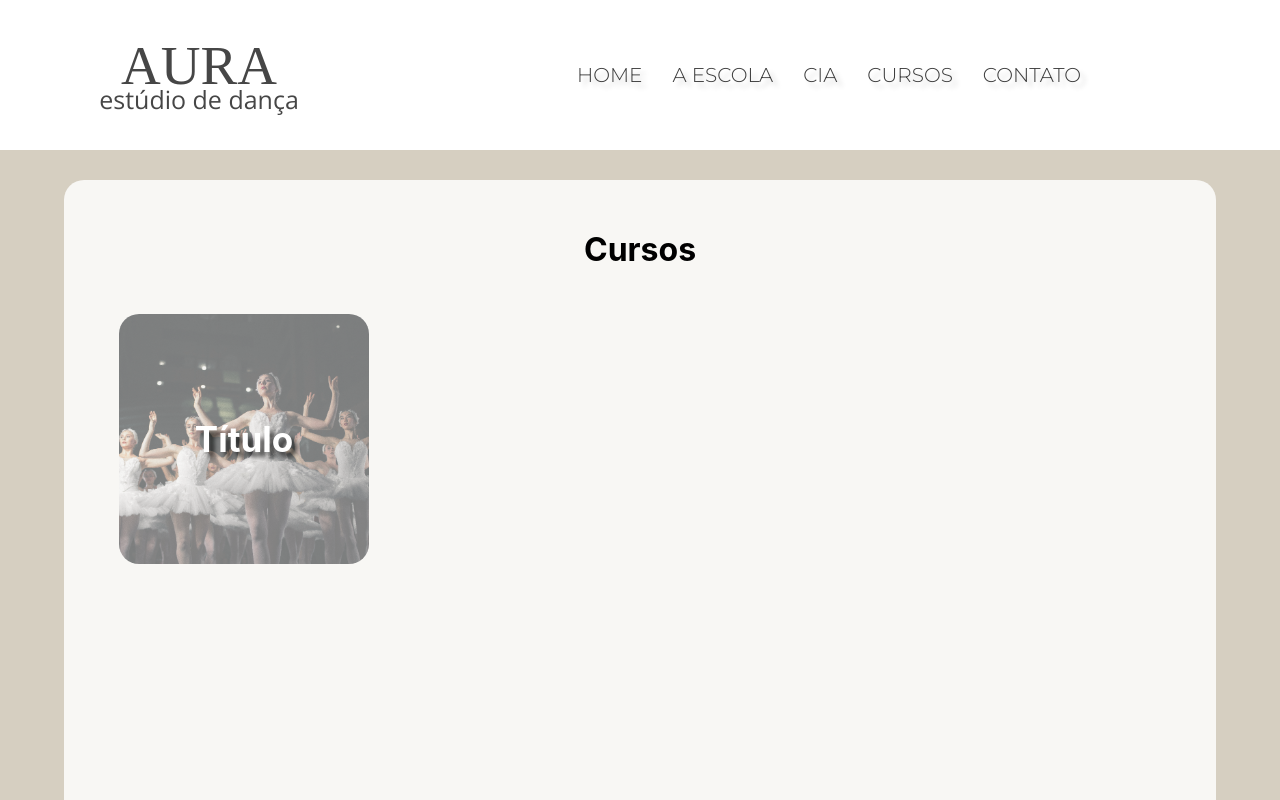
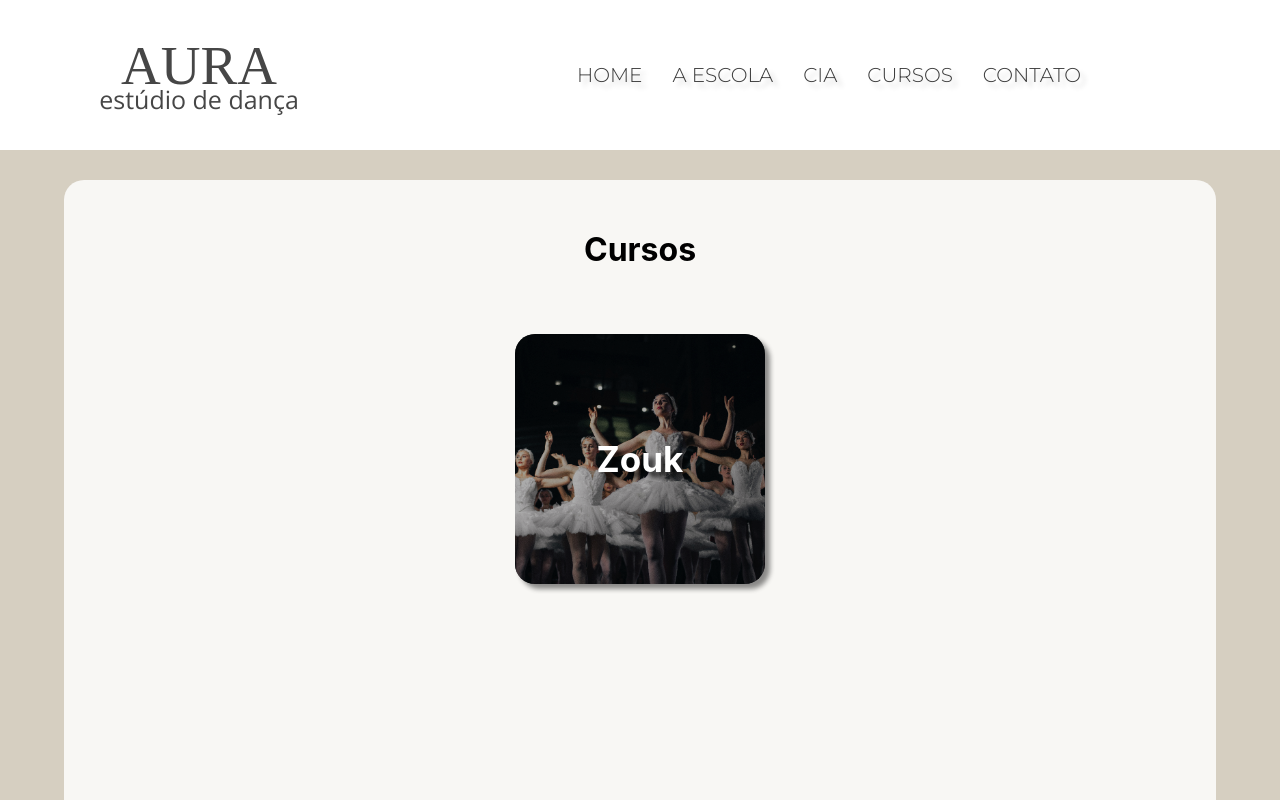
Before and after one commit to caiokeidi/EscolaDanca_FRONT, a React (Create React App) app in the folder escoladanca/: page /cursos in a window 1280 px wide. Shown: the top 800 px of the page. Built offline with nearby package versions, Linux system fonts and the light colour scheme.

Commit message:
feat: add animation to cards on Curso Page

```diff
--- a/escoladanca/src/paginas/Cursos/Cursos.css
+++ b/escoladanca/src/paginas/Cursos/Cursos.css
@@ -1,7 +1,10 @@
 .card-curso{
     width: 250px;
     height: 250px;
+    background-color: black;
+    border-radius: 20px;
 
+    margin: 20px;
 
 }
 
@@ -10,8 +13,11 @@
     height: 100%;
     object-fit:cover;
     border-radius: 20px;
-    opacity: 0.5;
+    opacity: 0.7;
+    box-shadow: 5px 5px 5px rgba(0, 0, 0, 0.637);
 }
+
+
 
 .card-over-area{
     position: absolute;
@@ -19,14 +25,33 @@
     width: 250px;
     height: 250px;
     display: flex;
-    justify-content: center;
+    flex-direction: column;
+    justify-content: space-around;
     align-items: center;
     z-index: 2;
+    border-radius: 20px;
+    background-color: rgba(255, 255, 255, 0);
+
+}
+
+.card-over-area:hover{
+    animation-name: cardOverHoverAnim;
+    animation-duration: 500ms;
+    animation-fill-mode: forwards;
 }
 
 .card-title{
     font-size: 35px;
     font-weight: 700;
     color: white;
-    text-shadow: 5px 5px 5px rgba(0, 0, 0, 0.747);
+    text-shadow: 5px 5px 5px rgba(0, 0, 0, 0.808);
 }
+
+
+
+/* ANIMATIONS */
+
+@keyframes cardOverHoverAnim{
+    0%{background-color: rgba(255, 255, 255, 0);}
+    100%{background-color: rgba(255, 255, 255, 0.226);}
+}
--- a/escoladanca/src/paginas/Cursos/Cursos.jsx
+++ b/escoladanca/src/paginas/Cursos/Cursos.jsx
@@ -8,19 +8,20 @@ const Cursos = (props) => {
 
     return(
         <div className='page-area'>
-            <div className='container'>
+            <div className='container anim1'>
                 <div className='page-title-area'>
                     <h1>Cursos</h1>
                 </div>
                 <div className='page-content-area'>
                     <div className='card-curso'>
                         <div className='card-over-area'>
-                            <h2 className='card-title'>Título</h2>
+                            <h2 className='card-title'>Zouk</h2>
                         </div>
 
                         <img className='card-img' src={img.default} alt='imagem dança de salão'/>
                     </div>
                 </div>
+
 
             </div>
         </div>
--- a/escoladanca/src/paginas/paginas.css
+++ b/escoladanca/src/paginas/paginas.css
@@ -26,8 +26,8 @@
 }
 
 @keyframes container-anim1{
-    0%{position: relative; left: -1024px;}
-    100%{position: relative; left: 0px;}
+    0%{position: relative; left: -1024px; opacity: 0;}
+    100%{position: relative; left: 0px; opacity: 1}
 }
 
 /* Opacidade 0 para 1 */
@@ -40,11 +40,11 @@
     0%{opacity: 0;}
     100%{opacity: 1}
 }
-
+/*
 .container div{
     animation-name: container-div-anim;
     animation-duration: 1.2s;
-}
+} */
 
 @keyframes container-div-anim{
     0%{opacity:0}
@@ -143,4 +143,10 @@
 .page-content-area{
     padding: 15px;
     margin: 20px 0px;
+    display: flex;
+    flex-wrap: wrap;
+
+    justify-content: center;
+
+
 }
```
